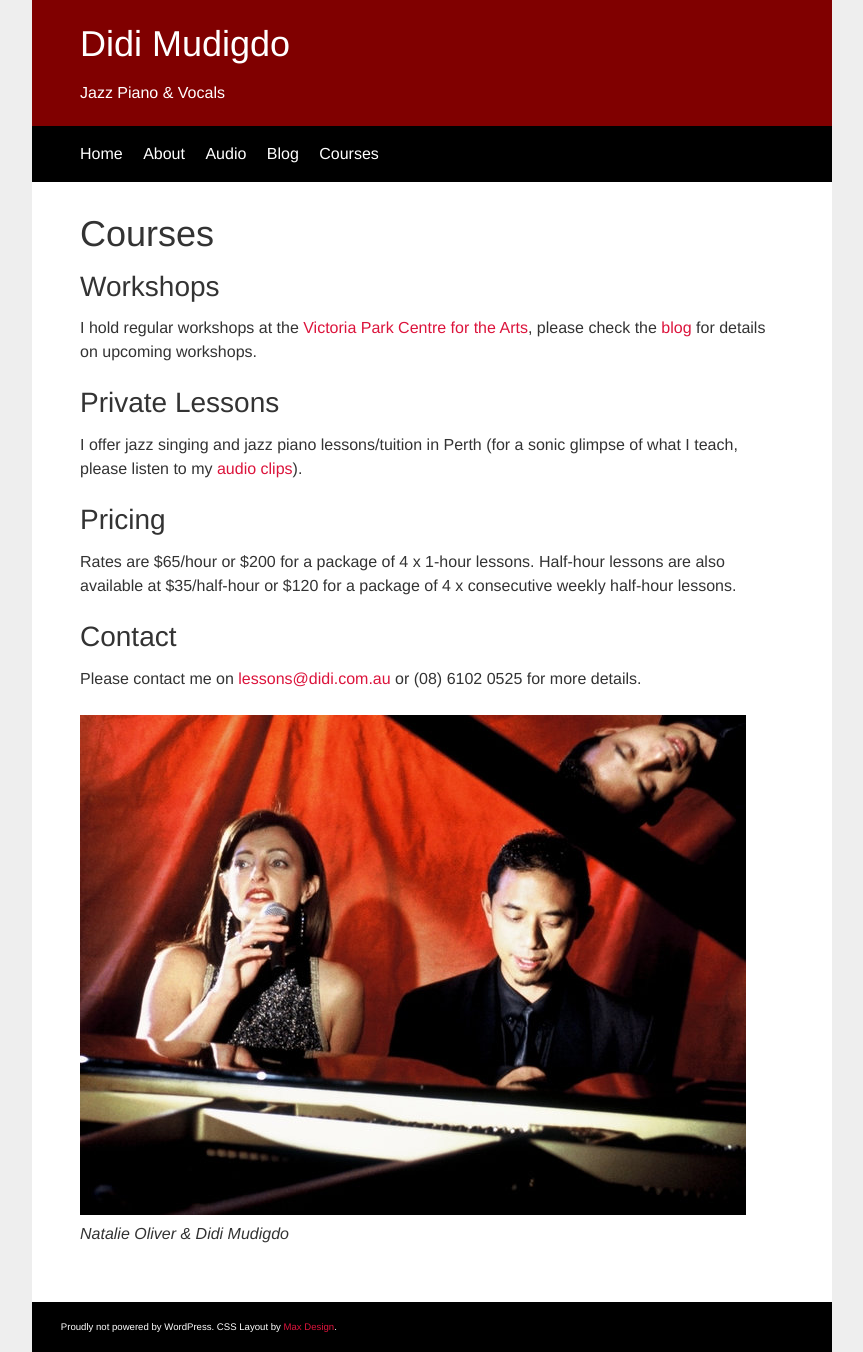
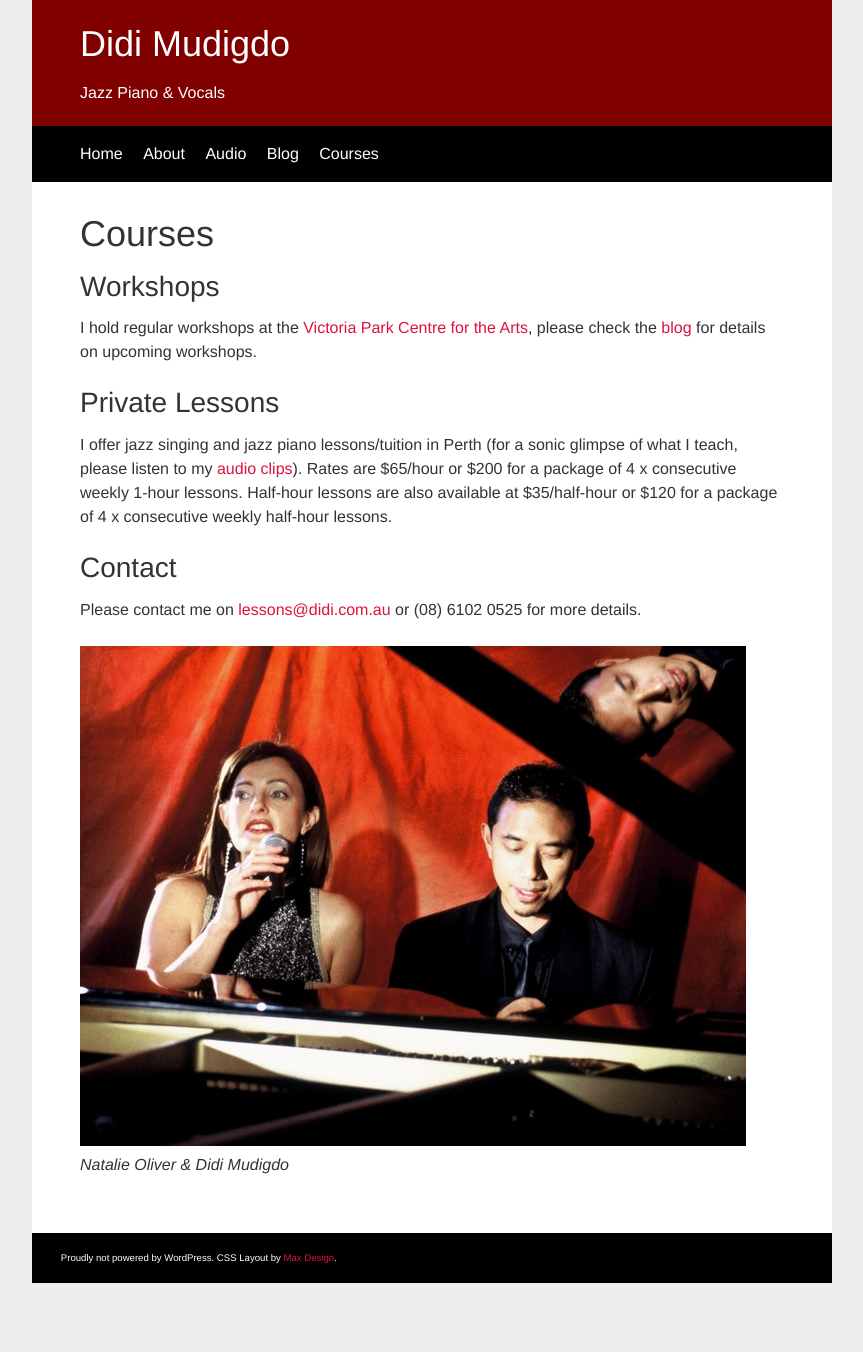
Before and after one commit to didijazz/didijazz.github.io, a Jekyll site: the page built from courses/index.html, in a window 1280 px wide. Shown: the whole page, without its empty margins (208-1071 px from the left). Built offline with Jekyll 4.4.1, drawn with Linux system fonts in a browser that asks for light colours; after the commit the page ends 1283 px from its top, so only the background shows below that.

Commit message:
Update index.html

```diff
--- a/courses/index.html
+++ b/courses/index.html
@@ -12,10 +12,7 @@
 
 <h2>Private Lessons</h2>
 
-<p>I offer jazz singing and jazz piano lessons/tuition in Perth (for a sonic glimpse of what I teach, please listen to my <a href="/audio/index.html">audio clips</a>).</p>
-
-<h2>Pricing</h2>
-<p>Rates are $65/hour or $200 for a package of 4 x 1-hour lessons. Half-hour lessons are also available at $35/half-hour or $120 for a package of 4 x consecutive weekly half-hour lessons.</p>
+<p>I offer jazz singing and jazz piano lessons/tuition in Perth (for a sonic glimpse of what I teach, please listen to my <a href="/audio/index.html">audio clips</a>). Rates are $65/hour or $200 for a package of 4 x consecutive weekly 1-hour lessons. Half-hour lessons are also available at $35/half-hour or $120 for a package of 4 x consecutive weekly half-hour lessons.</p>
 
 <h2>Contact</h2>
 <p>Please contact me on <a href="mailto:lessons@didi.com.au" target="_blank">lessons@didi.com.au</a> or (08) 6102 0525 for more details.</p>
```
